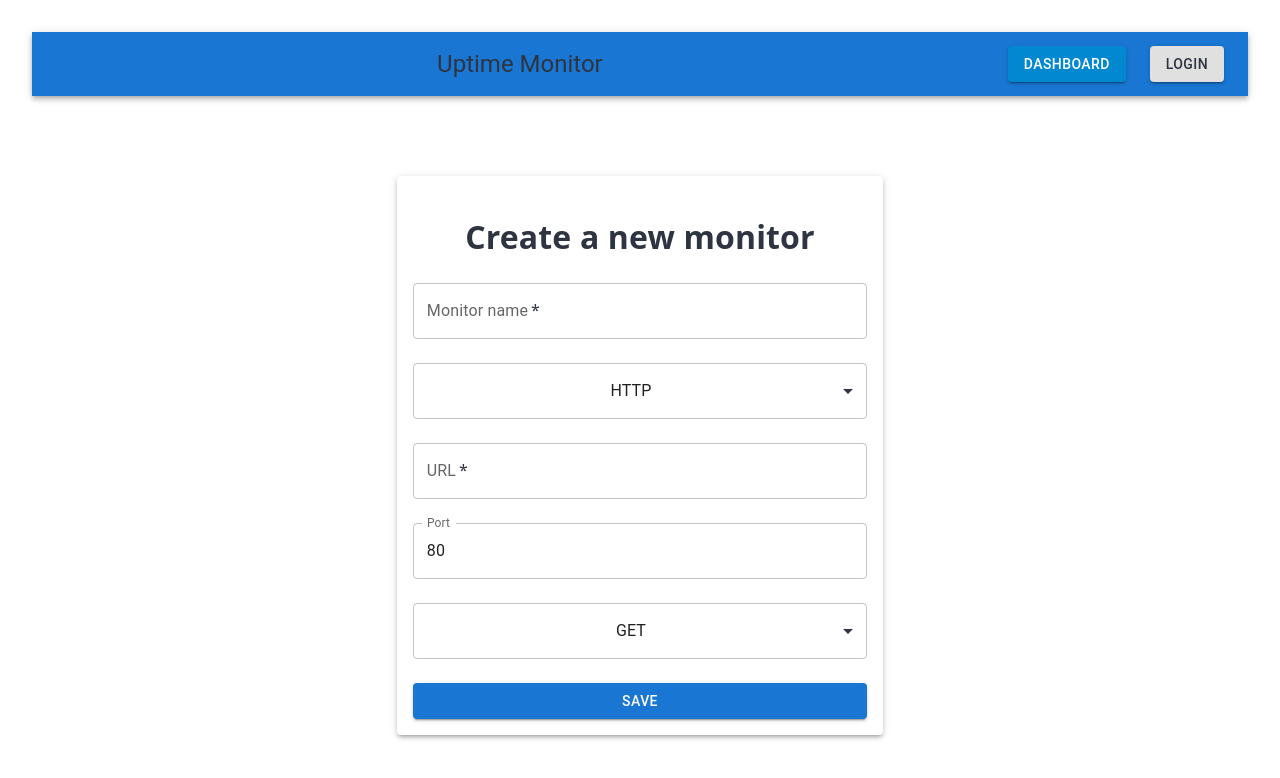
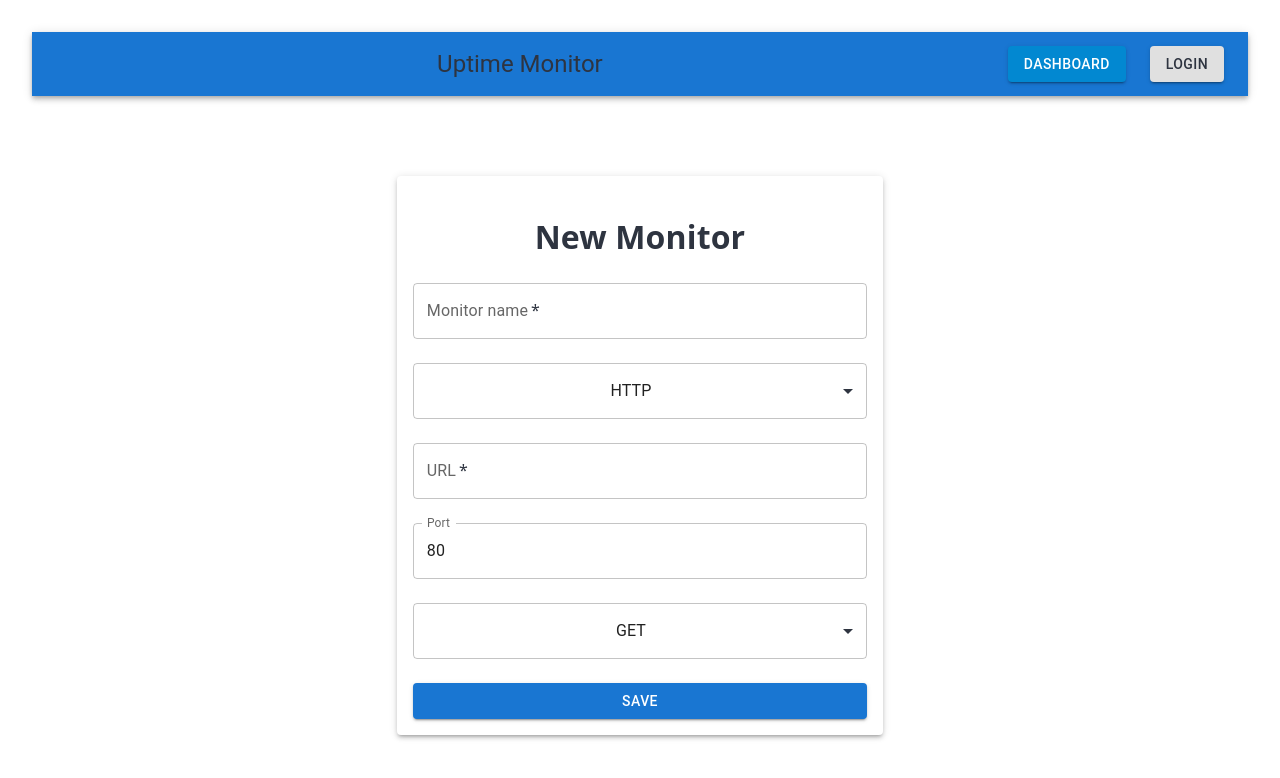
Before and after one commit to ananthvk/uptime-monitor, a React (Vite) app in the folder frontend/: page /monitor/new in a window 1280 px wide. Shown: the top 778 px of the page. Built offline with nearby package versions, Linux system fonts and the light colour scheme.

Commit message:
Merged edit and new monitor

```diff
--- a/frontend/src/App.tsx
+++ b/frontend/src/App.tsx
@@ -10,7 +10,7 @@ function App() {
     return (
         <BrowserRouter>
             <AppBar position="static" enableColorOnDark>
-                <Toolbar sx={{gap: 3}}>
+                <Toolbar sx={{ gap: 3 }}>
                     <Typography variant="h5" component="div" sx={{ flexGrow: 1 }}>
                         Uptime Monitor
                     </Typography>
@@ -22,8 +22,8 @@ function App() {
                 <Route path="/dashboard" element={<MonitorList />} />
                 <Route path="monitor">
                     <Route path=":monitor_id" element={<MonitorDetail />} />
-                    <Route path=":monitor_id/edit" element={<EditMonitor />} />
-                    <Route path="new" element={<CreateMonitor />} />
+                    <Route path=":monitor_id/edit" element={<EditMonitor isEdit={true} />} />
+                    <Route path="new" element={<EditMonitor isEdit={false} />} />
                 </Route>
             </Routes>
         </BrowserRouter>
--- a/frontend/src/components/CreateMonitor.tsx
+++ /dev/null
@@ -1,78 +0,0 @@
-import { Alert, Box, Button, MenuItem, Paper, Select, TextField } from '@mui/material';
-import { useState } from 'react';
-import { useMutation } from 'react-query';
-import axiosClient from '../axios-client';
-import { useNavigate } from 'react-router';
-
-function CreateMonitor() {
-    const [name, setName] = useState("")
-    const [type, setType] = useState("HTTP")
-    const [url, setUrl] = useState("")
-    const [port, setPort] = useState("80")
-    const [method, setMethod] = useState("GET")
-    const mutation = useMutation((newMonitor: any): any => {
-        return axiosClient.post('monitor', newMonitor)
-    })
-    const navigate = useNavigate()
-
-    return <Box display="flex" alignContent="center" justifyContent="center" marginTop="5em">
-        <Paper elevation={3} sx={{
-            padding: '1em'
-            , width: {
-                xs: '90%',
-                sm: '80%',
-                md: '50%',
-                lg: '40%',
-                xl: '30%'
-            }
-        }}>
-            <h1>
-                Create a new monitor
-            </h1>
-            <form>
-                <Box display="flex" alignContent="center" justifyContent="center" flexDirection="column" gap={3}>
-                    <TextField required label="Monitor name" variant="outlined" value={name} onChange={(e) => setName(e.target.value)} />
-                    <Select variant='outlined' label="Type" value={type} onChange={(e) => setType(e.target.value)}>
-                        <MenuItem value={"HTTP"}>HTTP</MenuItem>
-                        <MenuItem value={"TCP"}>TCP</MenuItem>
-                    </Select>
-                    <TextField required label="URL" variant="outlined" value={url} onChange={(e) => setUrl(e.target.value)} />
-                    <TextField type="number" label="Port" variant="outlined" value={port} onChange={(e) => setPort(e.target.value.toString())} />
-                    {
-                        type === "HTTP" ?
-                            <Select variant='outlined' label="Type" value={method} onChange={(e) => setMethod(e.target.value)}>
-                                <MenuItem value={"GET"}>GET</MenuItem>
-                                <MenuItem value={"HEAD"}>HEAD</MenuItem>
-                                <MenuItem value={"OPTIONS"}>OPTIONS</MenuItem>
-                                <MenuItem value={"TRACE"}>TRACE</MenuItem>
-                                <MenuItem value={"PUT"}>PUT</MenuItem>
-                                <MenuItem value={"DELETE"}>DELETE</MenuItem>
-                                <MenuItem value={"POST"}>POST</MenuItem>
-                                <MenuItem value={"PATCH"}>PATCH</MenuItem>
-                                <MenuItem value={"CONNECT"}>CONNECT</MenuItem>
-                            </Select>
-                            : <></>
-                    }
-                    <Button variant="contained" onClick={() => {
-                        // TODO: Validation
-                        mutation.mutate({
-                            name,
-                            type,
-                            url,
-                            port,
-                            method
-                        }, {
-                            onSuccess: (data: any) => {
-                                navigate(`/monitor/${data.data.id}`)
-                            }
-                        })
-                    }}>Save</Button>
-                    {mutation.isLoading ? <Alert severity='info'>Submitting...</Alert> : <></>}
-                    {mutation.isError ? <Alert severity='error'>Error: {(mutation as any).error.message}</Alert> : <></>}
-                </Box>
-            </form>
-        </Paper>
-    </Box>
-}
-
-export default CreateMonitor;
--- a/frontend/src/components/EditMonitor.tsx
+++ b/frontend/src/components/EditMonitor.tsx
@@ -5,7 +5,6 @@ import axiosClient from '../axios-client';
 import { useNavigate, useParams } from 'react-router';
 import Loader from './Loader';
 
-// TODO: Reuse create monitor instead of creating a new component
 type Monitor = { id: string, name: string, url: string, port: string, type: string, method: string }
 
 const retrieveMonitorDetail = async (id: string): Promise<Monitor> => {
@@ -13,10 +12,29 @@ const retrieveMonitorDetail = async (id: string): Promise<Monitor> => {
     return response.data as Monitor
 }
 
+const methods = ['GET', 'HEAD', 'OPTIONS', 'TRACE', 'PUT', 'DELETE', 'POST', 'PATCH', 'CONNECT'] as const
 
-function EditMonitor() {
+function EditMonitor({ isEdit }: { isEdit: boolean }) {
+
     const { monitor_id } = useParams<{ monitor_id: string }>()
 
+    const mutation = useMutation((newMonitor: any): any => {
+        if (isEdit) {
+            return axiosClient.patch(`monitor/${monitor_id}`, newMonitor)
+        } else {
+            return axiosClient.post('monitor', newMonitor)
+        }
+    })
+
+    const navigate = useNavigate()
+
+    const [name, setName] = useState("")
+    const [type, setType] = useState("HTTP")
+    const [url, setUrl] = useState("")
+    const [port, setPort] = useState("80")
+    const [method, setMethod] = useState("GET")
+
+    if (isEdit) {
         const {
             data: serverState,
             error,
@@ -27,20 +45,8 @@ function EditMonitor() {
             { enabled: !!monitor_id }
         )
 
-    const mutation = useMutation((newMonitor: any): any => {
-        return axiosClient.patch(`monitor/${monitor_id}`, newMonitor)
-    })
-
-    const navigate = useNavigate()
-
-    const [name, setName] = useState("")
-    const [type, setType] = useState("HTTP")
-    const [url, setUrl] = useState("")
-    const [port, setPort] = useState("80")
-    const [method, setMethod] = useState("GET")
-
         useEffect(() => {
-        if (serverState) {
+            if (isEdit && serverState) {
                 setName(serverState?.name)
                 setType(serverState?.type)
                 setUrl(serverState?.url)
@@ -56,6 +62,8 @@ function EditMonitor() {
                 return <h1>404 Not Found</h1>
             return <div>Error occured while fetching data from server {(error as any).message} </div>
         }
+    }
+
 
     return <Box display="flex" alignContent="center" justifyContent="center" marginTop="5em">
         <Paper elevation={3} sx={{
@@ -68,9 +76,11 @@ function EditMonitor() {
                 xl: '30%'
             }
         }}>
-            <h1>
-                Edit Monitor "{name}"
-            </h1>
+            {
+                isEdit
+                    ? <h1>Edit Monitor "{name}"</h1>
+                    : <h1>New Monitor</h1>
+            }
             <form>
                 <Box display="flex" alignContent="center" justifyContent="center" flexDirection="column" gap={3}>
                     <TextField required label="Monitor name" variant="outlined" value={name} onChange={(e) => setName(e.target.value)} />
@@ -83,15 +93,9 @@ function EditMonitor() {
                     {
                         type === "HTTP" ?
                             <Select variant='outlined' label="Type" value={method} onChange={(e) => setMethod(e.target.value)}>
-                                <MenuItem value={"GET"}>GET</MenuItem>
-                                <MenuItem value={"HEAD"}>HEAD</MenuItem>
-                                <MenuItem value={"OPTIONS"}>OPTIONS</MenuItem>
-                                <MenuItem value={"TRACE"}>TRACE</MenuItem>
-                                <MenuItem value={"PUT"}>PUT</MenuItem>
-                                <MenuItem value={"DELETE"}>DELETE</MenuItem>
-                                <MenuItem value={"POST"}>POST</MenuItem>
-                                <MenuItem value={"PATCH"}>PATCH</MenuItem>
-                                <MenuItem value={"CONNECT"}>CONNECT</MenuItem>
+                                {
+                                    methods.map((method) => <MenuItem value={method} key={method}>{method}</MenuItem>)
+                                }
                             </Select>
                             : <></>
                     }
@@ -109,7 +113,7 @@ function EditMonitor() {
                             }
                         })
                     }}>Save</Button>
-                    {mutation.isLoading ? <Alert severity='info'>Submitting...</Alert> : <></>}
+                    {mutation.isLoading ? <Alert severity='info'>Saving...</Alert> : <></>}
                     {mutation.isError ? <Alert severity='error'>Error: {(mutation as any).error.message}</Alert> : <></>}
                 </Box>
             </form>
--- a/frontend/src/components/MonitorDetail.tsx
+++ b/frontend/src/components/MonitorDetail.tsx
@@ -57,7 +57,7 @@ function MonitorDetail() {
             </h1>
             <Box>
                 <IconButton aria-label="Edit this monitor" component={Link} to={`/monitor/${monitor_id}/edit`}>
-                    <Edit />
+                    <Edit/>
                 </IconButton>
                 <IconButton aria-label="Delete this monitor" onClick={() => {
                     deleteMutation.mutate({}, {
```
Also changed, not shown: 1 other file (tests, documents, lock files or other folders). Lines whose indentation alone changed are shown as unchanged.
